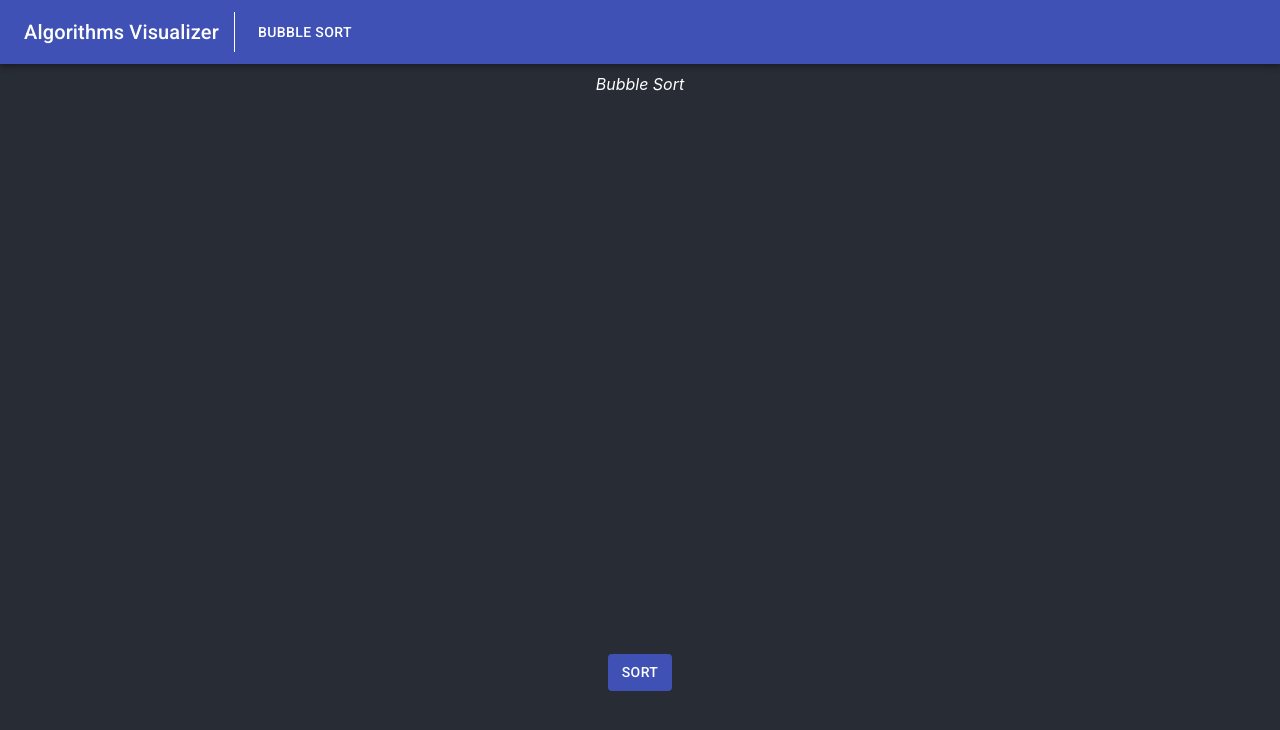
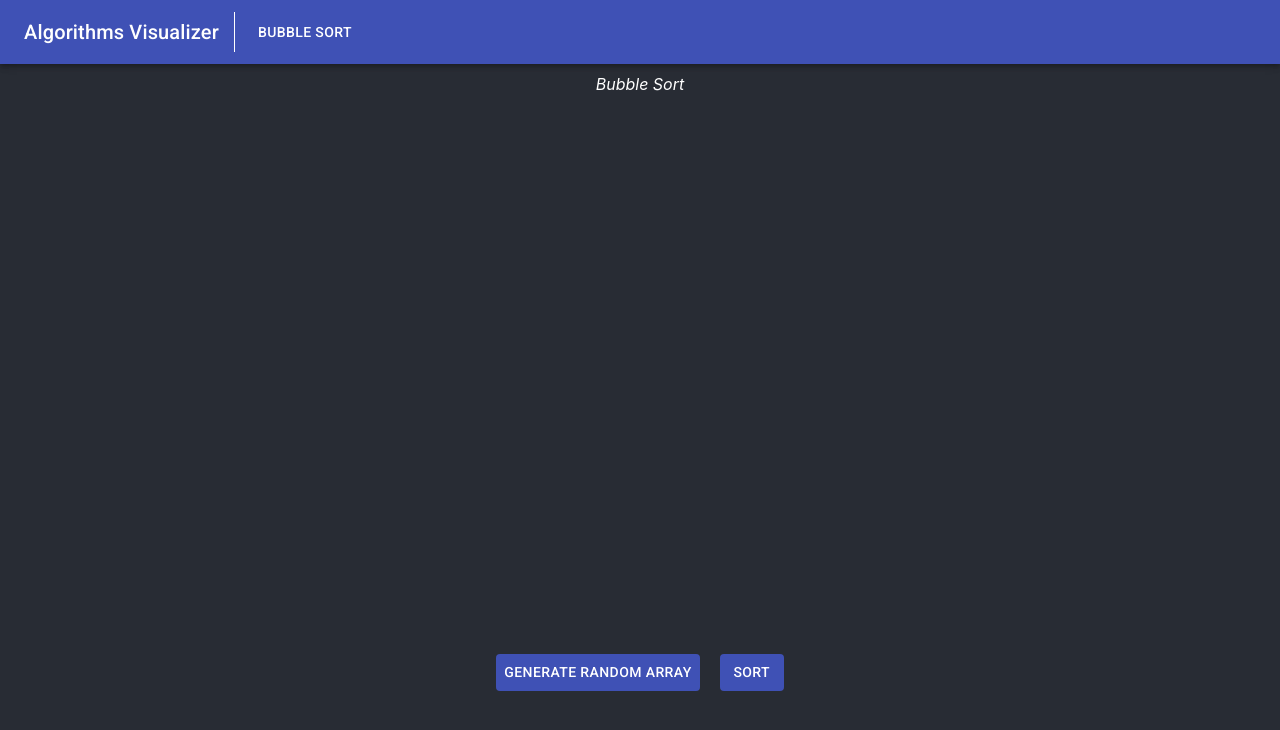
Before and after one commit to kevinniland97/Applied-Project-and-Minor-Dissertation, a React (Create React App) app: page / in a window 1280 px wide. Shown: the top 730 px of the page. Built offline with nearby package versions, Linux system fonts and the light colour scheme.

Commit message:
sortAsHighlighted logic added

```diff
--- a/src/App.js
+++ b/src/App.js
@@ -93,7 +93,15 @@ class App extends Component {
   }
 
   sortAsHighlighted(array, sortHistory, highlightHistory) {
+    let path = this.props.location.pathname;
 
+    switch (path) {
+      case '/bubble-sort':
+        BubbleSort.bubbleSort(array.slice(), sortHistory, highlightHistory);
+        break;
+        default:
+          BubbleSort.bubbleSort(array.slice(), sortHistory, highlightHistory);
+    }
   }
 
   /**
@@ -109,8 +117,8 @@ class App extends Component {
     }
 
     if (this.sortHistoryIndex === 0) {
-      this.sortAsChosen(this.state.array.slice(), this.sortHistory, this.highlightHistory);
-      this.sortHistoryTraverseIndex = 0;
+      this.sortAsHighlighted(this.state.array.slice(), this.sortHistory, this.highlightHistory);
+      this.sortHistoryIndex = 0;
 
       if (this.sortHistory.length === 1) {
         return;
@@ -151,11 +159,8 @@ class App extends Component {
           {this.state.array.map((item, index) => <Bar key={index} size={item} color={this.determineBarColor(this.state.isHighlighted, index)}/>)}
         </div>
         <div className="buttons-wrapper">
-          <Button className={classes.button} style={{
-            backgroundColor: this.state.stillSorting ? 'red' : classes.button.backgroundColor
-            }} onClick={ this.state.stillSorting ? this.stopSort.bind(this) : this.handleSort.bind(this)} > {
-              this.state.stillSorting ? 'STOP' : 'SORT'
-              }</Button>
+          <Button className={classes.button} onClick={ () => this.generateArray()}>Generate random array</Button>
+          <Button className={classes.button} style={{backgroundColor: this.state.stillSorting ? 'red' : classes.button.backgroundColor}} onClick={ this.state.stillSorting ? this.stopSort.bind(this) : this.handleSort.bind(this)} > {this.state.stillSorting ? 'STOP' : 'SORT'}</Button>
         </div>
       </div>
     );
@@ -178,3 +183,4 @@ function Bar(props) {
 }
 
 export default withStyles(styles)(App);
+// export default (App);
```
